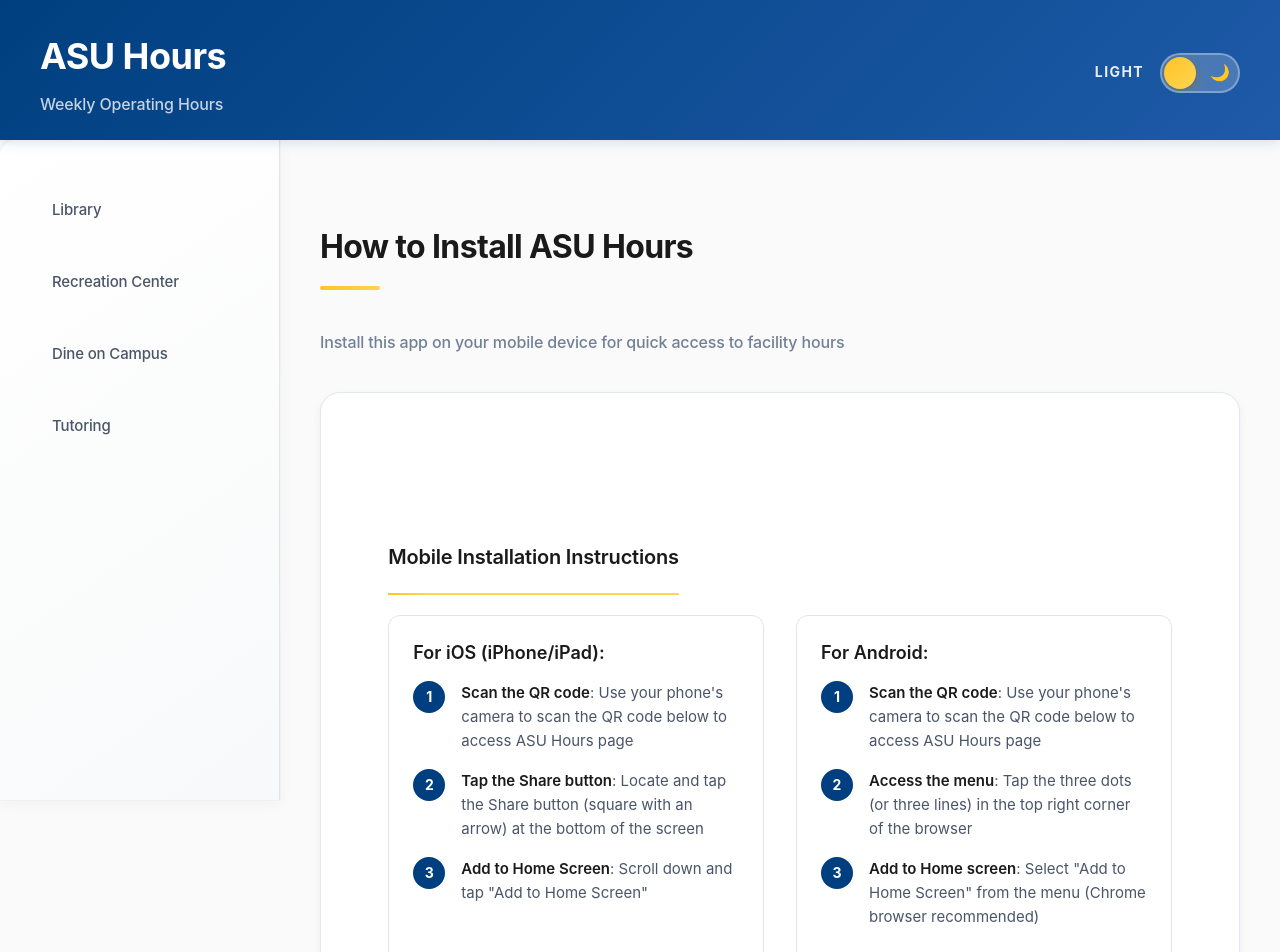
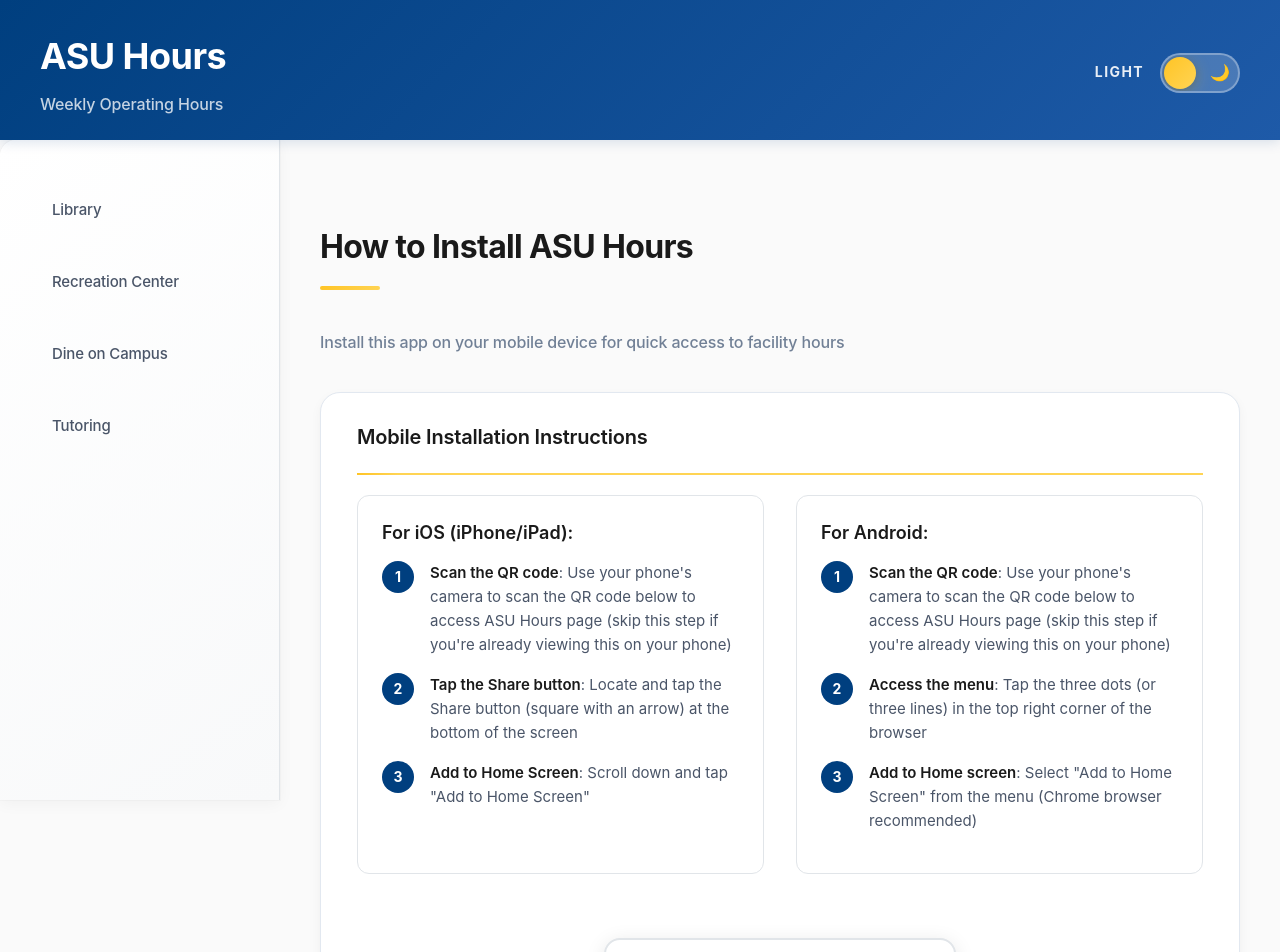
Before and after one commit to shinPark43/ASU-Facilities-Hours-of-Operation-Webpage, a React (Create React App) app in the folder frontend/: page /ASU-Facilities-Hours-of-Operation-Webpage/install in a window 1280 px wide. Shown: the top 952 px of the page. Built offline with nearby package versions, Linux system fonts and the light colour scheme; no server answers.

Commit message:
Fixed the padding error in how to install page and added the instagram icon that links to asuhours instagram page

```diff
--- a/frontend/src/components/HamburgerMenu.jsx
+++ b/frontend/src/components/HamburgerMenu.jsx
@@ -1,6 +1,7 @@
 import React, { useState, useRef, useEffect } from 'react';
 import { useNavigate, useLocation } from 'react-router-dom';
 import { HiOutlineMenu, HiOutlineX, HiOutlineHome, HiOutlineInformationCircle, HiOutlineDownload } from 'react-icons/hi';
+import { FaInstagram } from 'react-icons/fa';
 import '../styles/HamburgerMenu.css';
 
 const HamburgerMenu = () => {
@@ -103,6 +104,15 @@ const HamburgerMenu = () => {
             <p>ASU Facilities Hours</p>
             <p className="footer-subtitle">Real-time operating hours</p>
           </div>
+          <a
+            href="https://www.instagram.com/asuhours/"
+            target="_blank"
+            rel="noopener noreferrer"
+            className="menu-instagram-link"
+            aria-label="Follow us on Instagram"
+          >
+            <FaInstagram size={22} />
+          </a>
         </div>
       </div>
     </div>
--- a/frontend/src/pages/HowToInstall.jsx
+++ b/frontend/src/pages/HowToInstall.jsx
@@ -12,7 +12,7 @@ const HowToInstall = () => {
       </div>
 
       <div className="install-card">
-        <div className="install-section">
+        <div className="install-page-content">
             <h3 className="facility-name">Mobile Installation Instructions</h3>
 
             <div className="install-platforms">
@@ -20,7 +20,7 @@ const HowToInstall = () => {
                 <h4 className="platform-title">For iOS (iPhone/iPad):</h4>
                 <ol className="install-steps">
                   <li>
-                    <strong>Scan the QR code</strong>: Use your phone's camera to scan the QR code below to access ASU Hours page
+                    <strong>Scan the QR code</strong>: Use your phone's camera to scan the QR code below to access ASU Hours page (skip this step if you're already viewing this on your phone)
                   </li>
                   <li>
                     <strong>Tap the Share button</strong>: Locate and tap the Share button (square with an arrow) at the bottom of the screen
@@ -35,7 +35,7 @@ const HowToInstall = () => {
                 <h4 className="platform-title">For Android:</h4>
                 <ol className="install-steps">
                   <li>
-                    <strong>Scan the QR code</strong>: Use your phone's camera to scan the QR code below to access ASU Hours page
+                    <strong>Scan the QR code</strong>: Use your phone's camera to scan the QR code below to access ASU Hours page (skip this step if you're already viewing this on your phone)
                   </li>
                   <li>
                     <strong>Access the menu</strong>: Tap the three dots (or three lines) in the top right corner of the browser
--- a/frontend/src/styles/HamburgerMenu.css
+++ b/frontend/src/styles/HamburgerMenu.css
@@ -197,6 +197,25 @@
   margin-top: 2px !important;
 }
 
+.menu-footer {
+  display: flex;
+  justify-content: space-between;
+  align-items: center;
+}
+
+.menu-instagram-link {
+  display: flex;
+  align-items: center;
+  justify-content: center;
+  color: var(--text-secondary);
+  transition: color 0.2s ease, transform 0.2s ease;
+}
+
+.menu-instagram-link:hover {
+  color: #E1306C;
+  transform: scale(1.1);
+}
+
 /* Dark Theme Support - Minimal */
 [data-theme="dark"] .hamburger-button {
   background: transparent;
--- a/frontend/src/styles/HowToInstall.css
+++ b/frontend/src/styles/HowToInstall.css
@@ -9,11 +9,11 @@
   box-shadow: 0 1px 3px var(--shadow-light), 0 4px 12px var(--shadow-medium);
 }
 
-.install-section {
+.install-page-content {
   padding: 0;
 }
 
-.install-section .facility-name {
+.install-page-content .facility-name {
   margin-top: 0;
   margin-bottom: 20px;
 }
```
